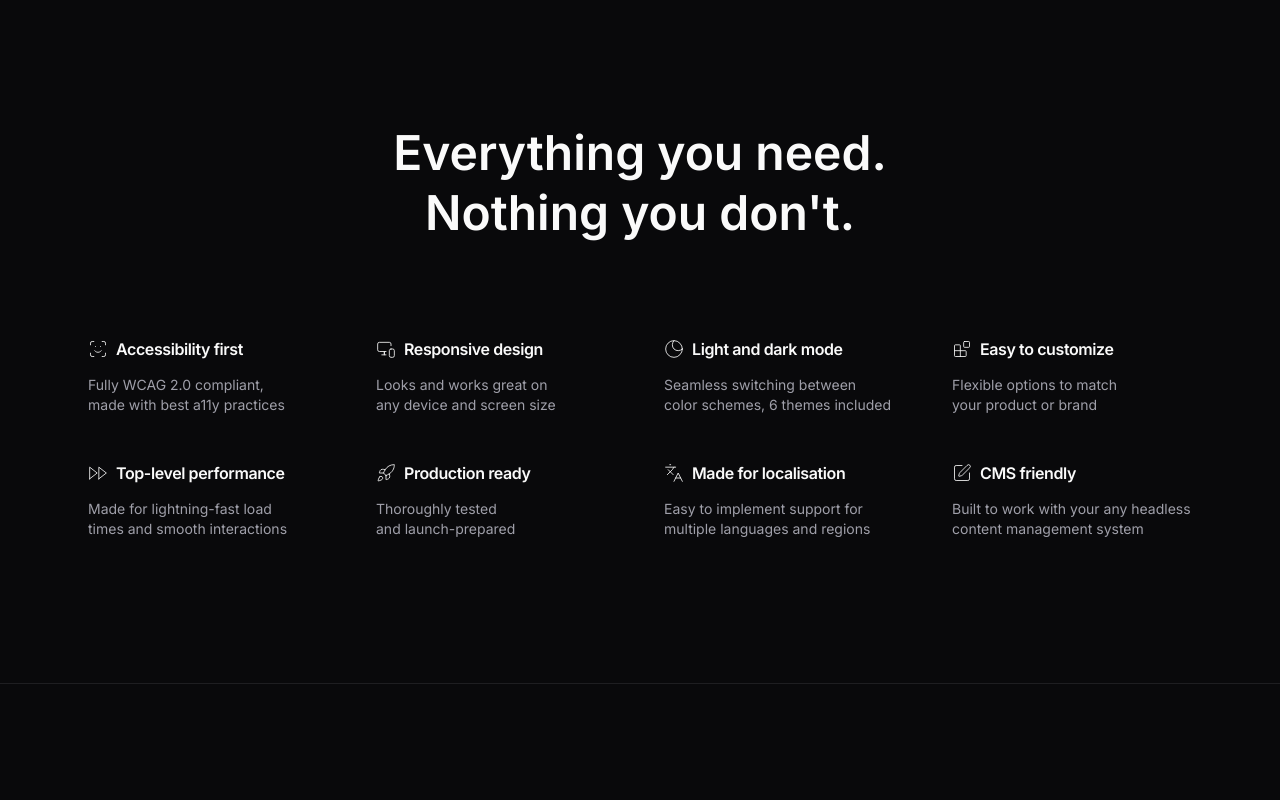
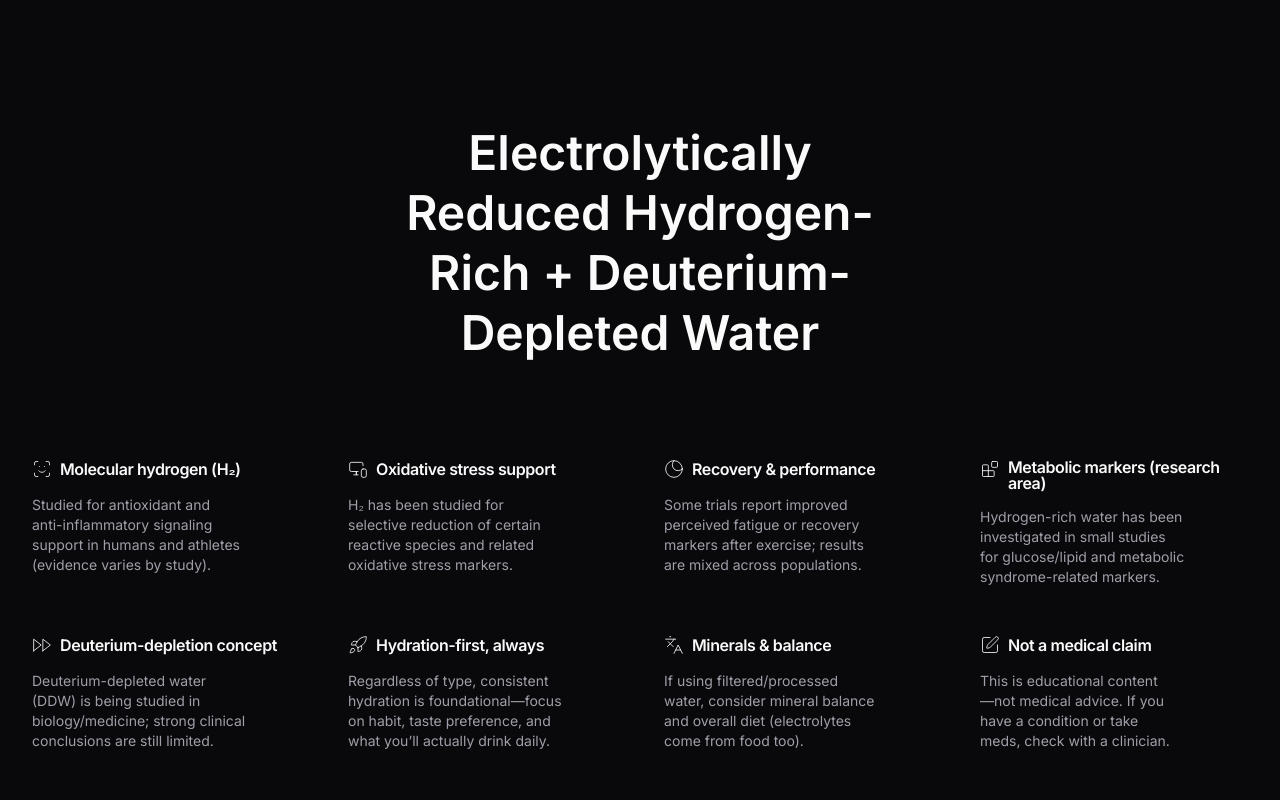
Before and after one commit to monwhooper777-star/monwhooperwebsite, a Next.js app: page / in a window 1280 px wide. Shown: the part 2240-3040 px from the top of the page. Built offline with nearby package versions, Linux system fonts and the light colour scheme.

Commit message:
Rewrite items section copy for hydrogen-rich and deuterium-depleted water

```diff
--- a/components/sections/items/default.tsx
+++ b/components/sections/items/default.tsx
@@ -7,68 +7,73 @@ import {
   RocketIcon,
   ScanFaceIcon,
   SquarePenIcon,
-} from "lucide-react";
-import { ReactNode } from "react";
+} from "lucide-react"
+import { ReactNode } from "react"
 
-import { Item, ItemDescription,ItemIcon, ItemTitle } from "../../ui/item";
-import { Section } from "../../ui/section";
+import { Item, ItemDescription, ItemIcon, ItemTitle } from "../../ui/item"
+import { Section } from "../../ui/section"
 
 interface ItemProps {
-  title: string;
-  description: string;
-  icon: ReactNode;
+  title: string
+  description: string
+  icon: ReactNode
 }
 
 interface ItemsProps {
-  title?: string;
-  items?: ItemProps[] | false;
-  className?: string;
+  title?: string
+  items?: ItemProps[] | false
+  className?: string
 }
 
 export default function Items({
-  title = "Everything you need. Nothing you don't.",
+  title = "Electrolytically Reduced Hydrogen-Rich + Deuterium-Depleted Water",
   items = [
     {
-      title: "Accessibility first",
-      description: "Fully WCAG 2.0 compliant, made with best a11y practices",
+      title: "Molecular hydrogen (H₂)",
+      description:
+        "Studied for antioxidant and anti-inflammatory signaling support in humans and athletes (evidence varies by study).",
       icon: <ScanFaceIcon className="size-5 stroke-1" />,
     },
     {
-      title: "Responsive design",
-      description: "Looks and works great on any device and screen size",
+      title: "Oxidative stress support",
+      description:
+        "H₂ has been studied for selective reduction of certain reactive species and related oxidative stress markers.",
       icon: <MonitorSmartphoneIcon className="size-5 stroke-1" />,
     },
     {
-      title: "Light and dark mode",
+      title: "Recovery & performance",
       description:
-        "Seamless switching between color schemes, 6 themes included",
+        "Some trials report improved perceived fatigue or recovery markers after exercise; results are mixed across populations.",
       icon: <EclipseIcon className="size-5 stroke-1" />,
     },
     {
-      title: "Easy to customize",
-      description: "Flexible options to match your product or brand",
+      title: "Metabolic markers (research area)",
+      description:
+        "Hydrogen-rich water has been investigated in small studies for glucose/lipid and metabolic syndrome-related markers.",
       icon: <BlocksIcon className="size-5 stroke-1" />,
     },
     {
-      title: "Top-level performance",
-      description: "Made for lightning-fast load times and smooth interactions",
+      title: "Deuterium-depletion concept",
+      description:
+        "Deuterium-depleted water (DDW) is being studied in biology/medicine; strong clinical conclusions are still limited.",
       icon: <FastForwardIcon className="size-5 stroke-1" />,
     },
     {
-      title: "Production ready",
-      description: "Thoroughly tested and launch-prepared",
+      title: "Hydration-first, always",
+      description:
+        "Regardless of type, consistent hydration is foundational—focus on habit, taste preference, and what you’ll actually drink daily.",
       icon: <RocketIcon className="size-5 stroke-1" />,
     },
     {
-      title: "Made for localisation",
+      title: "Minerals & balance",
       description:
-        "Easy to implement support for multiple languages and regions",
+        "If using filtered/processed water, consider mineral balance and overall diet (electrolytes come from food too).",
       icon: <LanguagesIcon className="size-5 stroke-1" />,
     },
     {
-      title: "CMS friendly",
+      title: "Not a medical claim",
       description:
-        "Built to work with your any headless content management system",
+        "This is educational content—not medical advice. If you have a condition or take meds, check with a clinician.",
       icon: <SquarePenIcon className="size-5 stroke-1" />,
     },
   ],
@@ -95,5 +100,5 @@ export default function Items({
         )}
       </div>
     </Section>
-  );
+  )
 }
```
